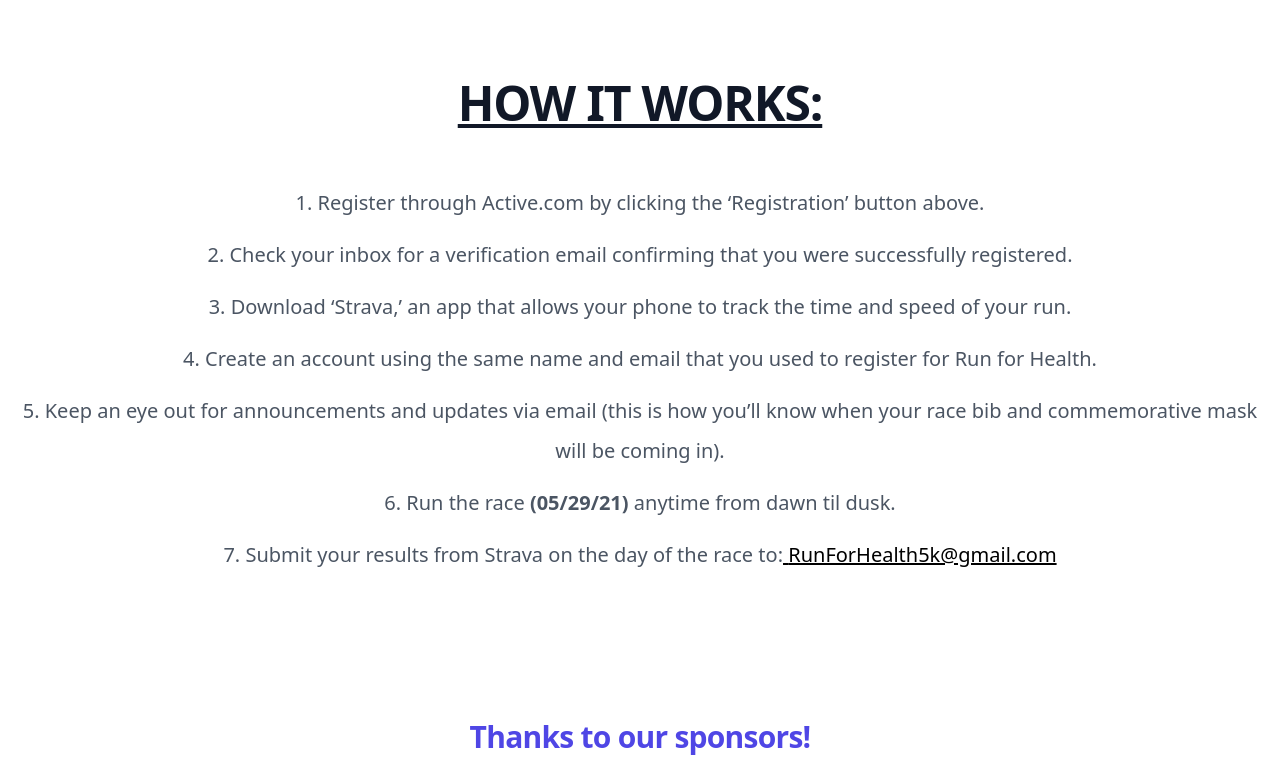
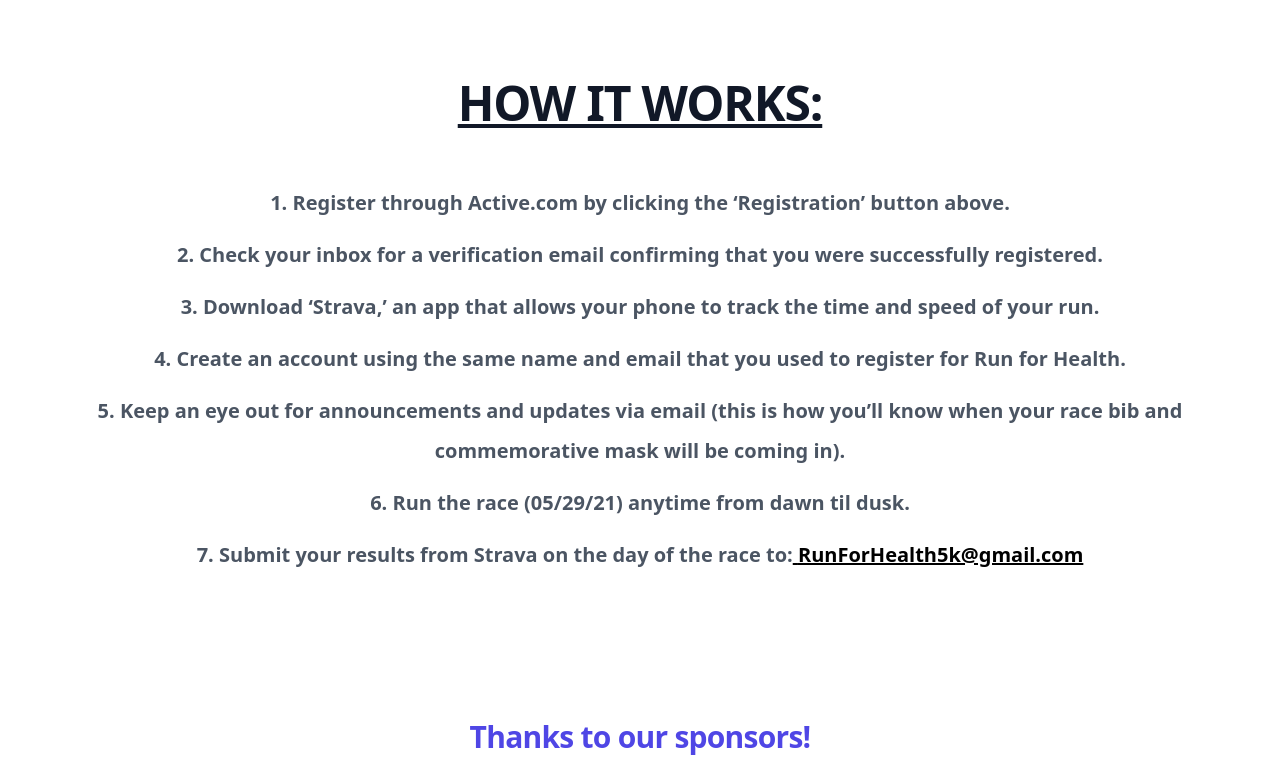
Before and after one commit to runforhealth5k/website, a Next.js app: page / in a window 1280 px wide. Shown: the part 619-1391 px from the top of the page. Built offline with nearby package versions, Linux system fonts and the light colour scheme.

Commit message:
made font bold

```diff
--- a/pages/index.js
+++ b/pages/index.js
@@ -32,7 +32,7 @@ export default function Home() {
                   </span>
                 </h1>
                 <p className="mt-3 text-base text-gray-500 sm:mt-5 sm:text-lg sm:max-w-xl sm:mx-auto md:mt-5 md:text-xl lg:mx-0">
-                  Clicking the registration button below will take you to a safe
+                  *Clicking the registration button below will take you to a safe
                   3rd party website.
                 </p>
                 <div className="mt-5 sm:mt-8 sm:flex sm:justify-center lg:justify-start">
@@ -63,32 +63,32 @@ export default function Home() {
           How it works:
         </h2>
         <ol className=" space-y-3 list-decimal list-inside text-center text-lg text-gray-600 md:text-xl">
-          <li className="leading-loose">
+          <li className="leading-loose font-bold">
             Register through Active.com by clicking the ‘Registration’ button
             above.
           </li>
-          <li className="leading-loose">
+          <li className="leading-loose font-bold">
             Check your inbox for a verification email confirming that you were
             successfully registered.
           </li>
-          <li className="leading-loose">
+          <li className="leading-loose font-bold">
             Download ‘Strava,’ an app that allows your phone to track the time
             and speed of your run.
           </li>
-          <li className="leading-loose">
+          <li className="leading-loose font-bold">
             Create an account using the same name and email that you used to
             register for Run for Health.
           </li>
-          <li className="leading-loose">
+          <li className="leading-loose font-bold">
             Keep an eye out for announcements and updates via email (this is how
             you’ll know when your race bib and commemorative mask will be coming
             in).
           </li>
-          <li className="leading-loose">
-            Run the race <span className="font-bold">(05/29/21)</span> anytime
+          <li className="leading-loose font-bold">
+            Run the race <span className="font-extrabold">(05/29/21)</span> anytime
             from dawn til dusk.
           </li>
-          <li className="leading-loose">
+          <li className="leading-loose font-bold">
             Submit your results from Strava on the day of the race to:
             <a
               href="mailto:runforhealth5k@gmail.com"
```
